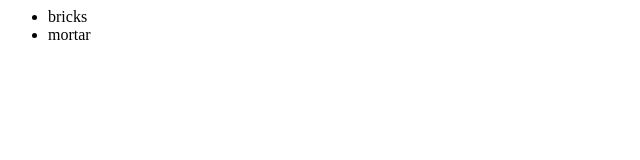
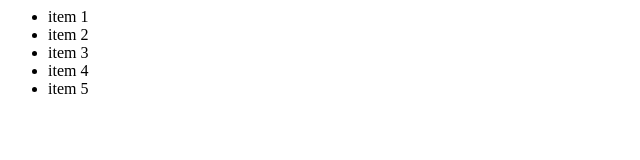
Before and after one commit to MarvinOchsenius/GitTest, a plain HTML site: page index.html in a window 1280 px wide. Shown: the whole page, without its empty margins (0-640 px from the left). Drawn offline with Linux system fonts and the light colour scheme.

Commit message:
changed test

```diff
--- a/index.html
+++ b/index.html
@@ -1,11 +1,14 @@
 <html>
 	<body>
 
-		<div>
+		<module-one>
 			<ul>
-				<li>bricks</li>
-				<li>mortar</li>
+				<li>item 1</li>
+				<li>item 2</li>
+				<li>item 3</li>
+				<li>item 4</li>
+				<li>item 5</li>
 			</ul>
-		</div>
+		</module-one>
 	</body>
 </html>
```
